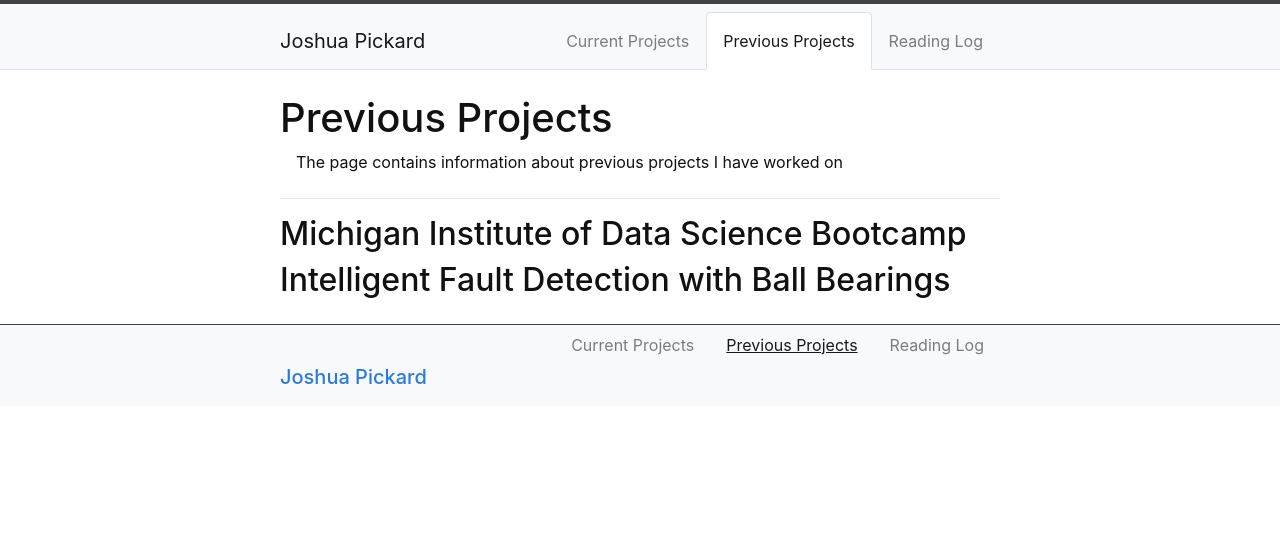
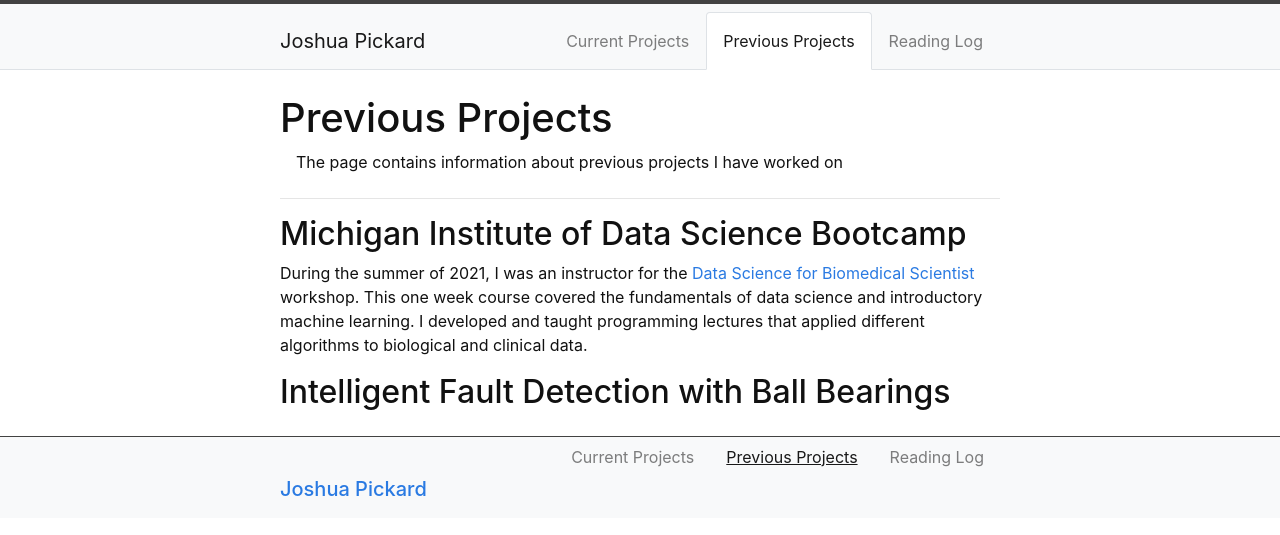
Before and after one commit to Jpickard1/jpickard1.github.io, a Jekyll site: the page built from content/2-Previous_projects.md, in a window 1280 px wide. Shown: the top 535 px of the page. Built offline with Jekyll 4.4.1, drawn with Linux system fonts in a browser that asks for light colours.

Commit message:
Update 2-Previous_projects.md

```diff
--- a/content/2-Previous_projects.md
+++ b/content/2-Previous_projects.md
@@ -7,4 +7,6 @@ description: >
 
 ## Michigan Institute of Data Science Bootcamp
 
+During the summer of 2021, I was an instructor for the [Data Science for Biomedical Scientist](https://midas.umich.edu/data-science-for-biomedical-scientists/) workshop. This one week course covered the fundamentals of data science and introductory machine learning. I developed and taught programming lectures that applied different algorithms to biological and clinical data.
+
 ## Intelligent Fault Detection with Ball Bearings
```
